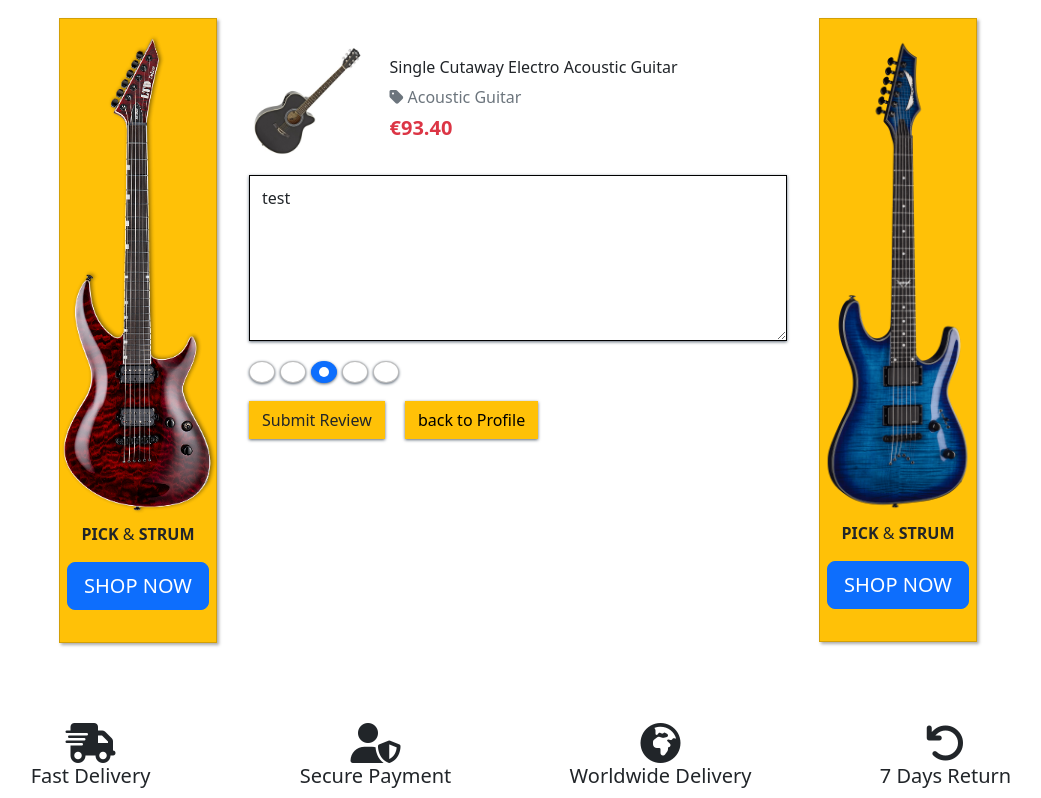
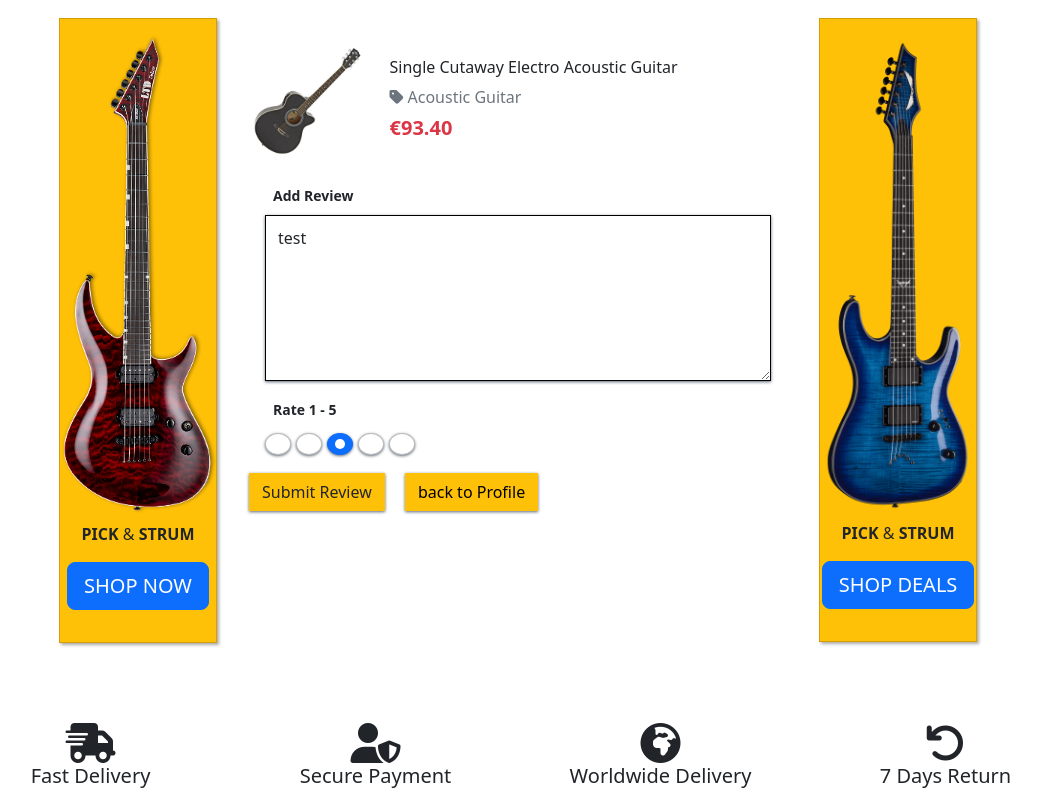
Before and after one commit to SamuelUkachukwu/PICKnSTRUM, a Django app: page /products/review/2/ in a window 1280 px wide. Shown: the part 176-974 px from the top of the page, without its empty margins (122-1163 px from the left). Run offline with Django 4.2, Linux system fonts and the light colour scheme; a user stored in the database is signed in; data comes from the database, SQL or seed files in the repository; both versions use the stored data as it was after the commit; some libraries are stand-ins or nearby versions.

```diff
--- a/products/templates/products/review.html
+++ b/products/templates/products/review.html
@@ -50,9 +50,20 @@
         </div>
       </div>
       <div class="row">
+        <h5></h5>
         <form action="{% url 'review' product.id %}" method="POST">
           {% csrf_token %}
-          {{ review_form | crispy }}
+          <fieldset class="px-3">
+            <legend class="form-label fs-6 px-2 w-auto"><strong><small>Add Review</small></strong></legend>
+          {{ review_form.body | as_crispy_field }}
+          </fieldset>
+          <fieldset class="px-3">
+            <legend class="form-label fs-6 px-2 w-auto"><strong><small>Rate 1 - 5</small></strong></legend>
+          {{ review_form.rate | as_crispy_field }}
+          </fieldset>
+
+
+
           <input type="submit" class="btn btn-small bg-warning rounded-0" value="Submit Review">
           <a class="ms-3 btn btn-small bg-warning rounded-0 fancy-btn" href="{% url 'profile' %}">back to Profile</a>
       </form>
@@ -64,7 +75,7 @@
         <img src="{{ MEDIA_URL }}electric_guitar_ad.png" class="card-img-top rounded-0" alt="standing guitar image back ground">
         <div class="text-box py-2 border-0">
           <p class="card-text"><span class="my-0"><strong>PICK </strong>&<strong> STRUM</strong></span></p>
-          <a href="{% url 'products' %}" class="card-title btn btn-lg btn-primary">SHOP NOW</a>
+          <a href="{% url 'products' %}?category=clearance,deals" class="card-title btn btn-lg btn-primary">SHOP DEALS</a>
         </div>
       </div>
     </div>
```
Also changed, not shown: blog/templates/blog/blog_home.html (+10 -2 lines), blog/templates/blog/post_view.html (+10 -2 lines), db.sqlite3.
